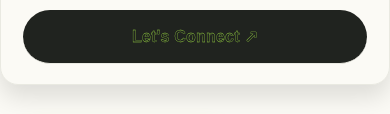
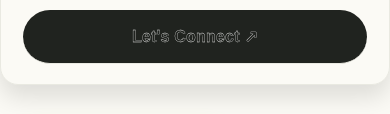
Before and after one commit to Skillpulsea/skillpulse, a plain HTML site: page index.html in a window 390 px wide. Both pictures are taken after a click on the button "Toggle navigation". Shown: the part 480-594 px from the top of the page. Drawn offline with Linux system fonts and the light colour scheme.

Commit message:
Update style.css

```diff
--- a/style.css
+++ b/style.css
@@ -1888,7 +1888,7 @@ button:focus-visible {
 
 @media screen and (max-width: 760px) {
   .site-header .nav-links.is-open a[href="#contact"] {
-    color: #a5e847 !important;
+    color: #ffffff !important;
     -webkit-text-fill-color: #20231f !important;
   }
 }
```
